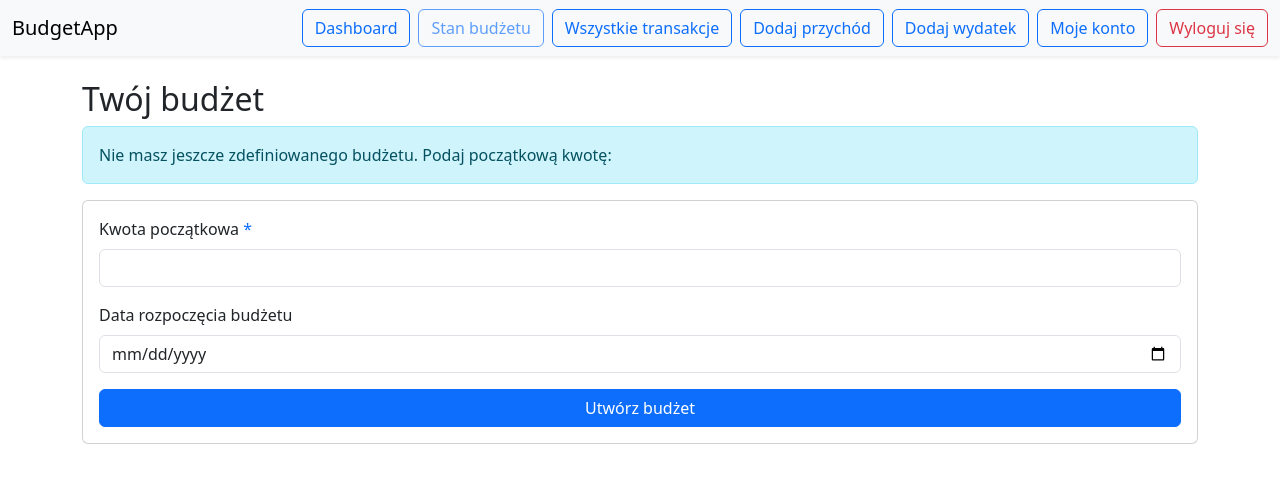
After one commit to infoshareacademy/jpydzr7-team-1, a Django app: page /budget_status/ in a window 1280 px wide. The commit adds this page. Shown: the top 483 px of the page. Run offline with Django 5.2, Linux system fonts and the light colour scheme; the visitor is signed in with stand-in values (Sample User, id 1); data that the repository does not hold is empty.

Commit message:
Dodanie podstrony z aktualnym stanem budżetu, z możliwością resetowania. Zmiana kolejności stron w panelu nawigacyjnym.

```diff
--- a/Budget_Project/Budget_Application/models.py
+++ b/Budget_Project/Budget_Application/models.py
@@ -250,6 +250,35 @@ class Categories(models.Model):
     def __str__(self):
         return self.category_name
 
+class Budget(models.Model):
+    budget_initial_amount = models.FloatField(blank=True, null=True)
+    user_id = models.ForeignKey('User', on_delete=models.CASCADE)
+    budget_init_date = models.DateField()
+
+    class Meta:
+        db_table = 'BUDGET'
+
+    def __str__(self):
+        return f"Budżet użytkownika {self.user_id} z dnia {self.budget_init_date}"
+
+    @property
+    def current_amount(self):
+        # Pobierz wszystkie transakcje użytkownika od daty budżetu
+        transactions = DataTransaction.objects.filter(
+            id_user=self.user_id,
+            transaction_date__gte=self.budget_init_date
+        )
+
+        # Zsumuj przychody i wydatki
+        total_income = sum(t.income or 0 for t in transactions)
+        total_expense = sum(t.expense or 0 for t in transactions)
+
+        # Oblicz aktualny stan budżetu i zaokrąglij do dwóch miejsc po przecinku
+        current = (self.budget_initial_amount or 0) + total_income - total_expense
+        return round(current, 2)
+
+import random
+from datetime import date, timedelta
 @receiver(post_save, sender=User)
 def create_default_categories_for_user(sender, instance, created, **kwargs):
     if created:
@@ -281,3 +310,42 @@ def create_default_categories_for_user(sender, instance, created, **kwargs):
                 category_type=type_,
                 user_id=instance
             )
+        income_categories = list(Categories.objects.filter(user_id=instance, category_type='income'))
+        expense_categories = list(Categories.objects.filter(user_id=instance, category_type='expense'))
+
+        # Zakres dat
+        start_date = date(2025, 6, 1)
+        end_date = date(2025, 7, 19)
+        current_date = start_date
+
+        while current_date <= end_date:
+            # Losowo wybierz liczbę transakcji danego dnia (1–2 przychody, 1–2 wydatki)
+            for _ in range(random.randint(1, 2)):
+                category = random.choice(income_categories)
+                amount = round(random.uniform(10, 500), 2)
+                desc = f"{category.category_name} - przychód"
+                DataTransaction.objects.create(
+                    id_user=instance,
+                    transaction_date=current_date,
+                    income=amount,
+                    expense=None,
+                    description=desc,
+                    category=category,
+                    transaction_type='income'
+                )
+
+            for _ in range(random.randint(1, 2)):
+                category = random.choice(expense_categories)
+                amount = round(random.uniform(10, 1000), 2)
+                desc = f"{category.category_name} - wydatek"
+                DataTransaction.objects.create(
+                    id_user=instance,
+                    transaction_date=current_date,
+                    income=None,
+                    expense=amount,
+                    description=desc,
+                    category=category,
+                    transaction_type='expense'
+                )
+
+            current_date += timedelta(days=1)
--- /dev/null
+++ b/Budget_Project/Budget_Application/templates/budget_status.html
@@ -0,0 +1,63 @@
+<!DOCTYPE html>
+{% load static %}
+<html lang="pl">
+<head>
+    <title>Budżet</title>
+    <link href="https://cdn.jsdelivr.net/npm/bootstrap@5.3.0/dist/css/bootstrap.min.css" rel="stylesheet">
+</head>
+<body>
+{% include 'navbar.html' %}
+
+<div class="container mt-4">
+  <h2>Twój budżet</h2>
+
+  {% if budget %}
+    <div class="card mb-3">
+      <div class="card-body">
+        <p><strong>Kwota początkowa:</strong> {{ budget.budget_initial_amount }} PLN</p>
+        <p><strong>Data utworzenia:</strong> {{ budget.budget_init_date }}</p>
+        <p><strong>Aktualny stan budżetu:</strong>
+          {% if budget.current_amount < 0 %}
+            <span class="text-danger">{{ budget.current_amount }} PLN</span>
+          {% else %}
+            <span class="text-success">{{ budget.current_amount }} PLN</span>
+          {% endif %}
+<form method="post" style="display:inline;">
+  {% csrf_token %}
+  <input type="hidden" name="action" value="delete">
+  <button type="submit" class="btn btn-secondary"
+          onclick="return confirm('Czy na pewno chcesz usunąć budżet?');">
+    Usuń budżet
+  </button>
+</form>
+      </div>
+    </div>
+  {% else %}
+  <div class="alert alert-info">Nie masz jeszcze zdefiniowanego budżetu. Podaj początkową kwotę:</div>
+  <form method="post" class="card p-3">
+    {% csrf_token %}
+    <input type="hidden" name="action" value="create">
+    <div class="mb-3">
+      <label for="initial_amount" class="form-label">
+  Kwota początkowa
+  <span data-bs-toggle="popover" title="Co to jest?"
+        data-bs-content="Kwota którą dysponujesz w poniżej podanym dniu."
+        style="cursor: pointer; color: #0d6efd;">*</span>
+</label>
+      <input type="number" step="0.01" name="initial_amount" id="initial_amount" class="form-control" required>
+    </div>
+    <div class="mb-3">
+      <label for="budget_init_date" class="form-label">Data rozpoczęcia budżetu</label>
+      <input type="date" name="budget_init_date" id="budget_init_date" class="form-control" required>
+    </div>
+    <button type="submit" class="btn btn-primary">Utwórz budżet</button>
+  </form>
+{% endif %}
+</div>
+<script src="https://cdn.jsdelivr.net/npm/bootstrap@5.3.0/dist/js/bootstrap.bundle.min.js"></script>
+<script>
+  const popoverTriggerList = document.querySelectorAll('[data-bs-toggle="popover"]')
+  const popoverList = [...popoverTriggerList].map(el => new bootstrap.Popover(el))
+</script>
+</body>
+</html>
--- a/Budget_Project/Budget_Application/templates/navbar.html
+++ b/Budget_Project/Budget_Application/templates/navbar.html
@@ -17,14 +17,14 @@
           <a class="btn btn-outline-primary" href="{% url 'dashboard' %}">Dashboard</a>
         {% endif %}
       </li>
-
-      <li class="nav-item">
-        {% if request.resolver_match.url_name == 'user_detail' %}
-          <span class="btn btn-outline-primary disabled">Moje konto</span>
+  <li class="nav-item">
+        {% if request.resolver_match.url_name == 'budget_status' %}
+          <span class="btn btn-outline-primary disabled">Stan budżetu</span>
         {% else %}
-          <a class="btn btn-outline-primary" href="{% url 'user_detail' user.login %}">Moje konto</a>
+          <a class="btn btn-outline-primary" href="{% url 'budget_status' %}">Stan budżetu</a>
         {% endif %}
       </li>
+
     <li class="nav-item">
       {% if request.resolver_match.url_name == 'filtered-transactions' %}
         <span class="btn btn-outline-primary disabled">Wszystkie transakcje</span>
@@ -46,6 +46,13 @@
         <a class="btn btn-outline-primary" href="{% url 'add_transaction' 'expense' %}">Dodaj wydatek</a>
       {% endif %}
     </li>
+          <li class="nav-item">
+        {% if request.resolver_match.url_name == 'user_detail' %}
+          <span class="btn btn-outline-primary disabled">Moje konto</span>
+        {% else %}
+          <a class="btn btn-outline-primary" href="{% url 'user_detail' user.login %}">Moje konto</a>
+        {% endif %}
+      </li>
         <li class="nav-item">
           <a class="btn btn-outline-danger" href="{% url 'logout' %}">Wyloguj się</a>
         </li>
--- a/Budget_Project/Budget_Application/urls.py
+++ b/Budget_Project/Budget_Application/urls.py
@@ -56,6 +56,7 @@ urlpatterns = [
     path("add_transaction/<str:type>", views.add_transaction, name="add_transaction"),
     # ==================== DODANIE KATEGORII ====================
     path("add_category/<str:type>", views.add_category, name="add_category"),
-
+    # ==================== DODANIE STANU BUDŻETU ====================
+    path("budget_status/", views.budget_status_view, name="budget_status"),
 
 ]
--- a/Budget_Project/Budget_Application/views.py
+++ b/Budget_Project/Budget_Application/views.py
@@ -11,7 +11,10 @@ from django.shortcuts import render, get_object_or_404, redirect
 from django.urls import reverse_lazy
 from django.utils.decorators import method_decorator
 from django.views import View
-
+from django.shortcuts import render
+from collections import defaultdict
+from django.db.models import Sum
+import json
 # Python standard library imports
 from datetime import datetime
 
@@ -27,7 +30,7 @@ from .forms import (
     JoinRequestForm,
     UserForm, AddTransaction, AddCategory
 )
-from .models import DataTransaction, User, Family, FamilyInvitation, JoinRequest, generate_access_code, FamilyTransactionView, Categories
+from .models import DataTransaction, User, Family, FamilyInvitation, JoinRequest, generate_access_code, FamilyTransactionView, Categories, Budget
 from .services import UserService
 from datetime import datetime
 from django.db.models import Q
@@ -663,21 +666,9 @@ def add_category(request, type):
     })
 
 
-from django.db.models import Sum
-from django.shortcuts import render
-from .models import DataTransaction
-from datetime import datetime
 
-from django.shortcuts import render
-from django.db.models import Sum
 
-from django.shortcuts import render
-from django.db.models import Sum
-from .models import DataTransaction, Categories, User
-from collections import defaultdict
-from django.db.models import Sum
-import json
-
+@login_required
 def dashboard(request):
     user = request.user
 
@@ -726,3 +717,29 @@ def dashboard(request):
     }
 
     return render(request, 'dashboard.html', context)
+
+@login_required
+def budget_status_view(request):
+    user = request.user
+    budget = Budget.objects.filter(user_id=user).first()
+
+    if request.method == 'POST':
+        action = request.POST.get('action')
+
+        if action == 'delete' and budget:
+            budget.delete()
+            return redirect('budget_status')
+
+        if not budget:
+            initial_amount = request.POST.get('initial_amount')  # <-- poprawiona nazwa
+            init_date = request.POST.get('budget_init_date')
+
+            if initial_amount and init_date:
+                Budget.objects.create(
+                    user_id=user,
+                    budget_initial_amount=initial_amount,
+                    budget_init_date=init_date
+                )
+                return redirect('budget_status')
+
+    return render(request, 'budget_status.html', {'budget': budget})
```
Also changed, not shown: Budget_Project/Budget_Application/templates/dashboard.html (+39 -33 lines).
